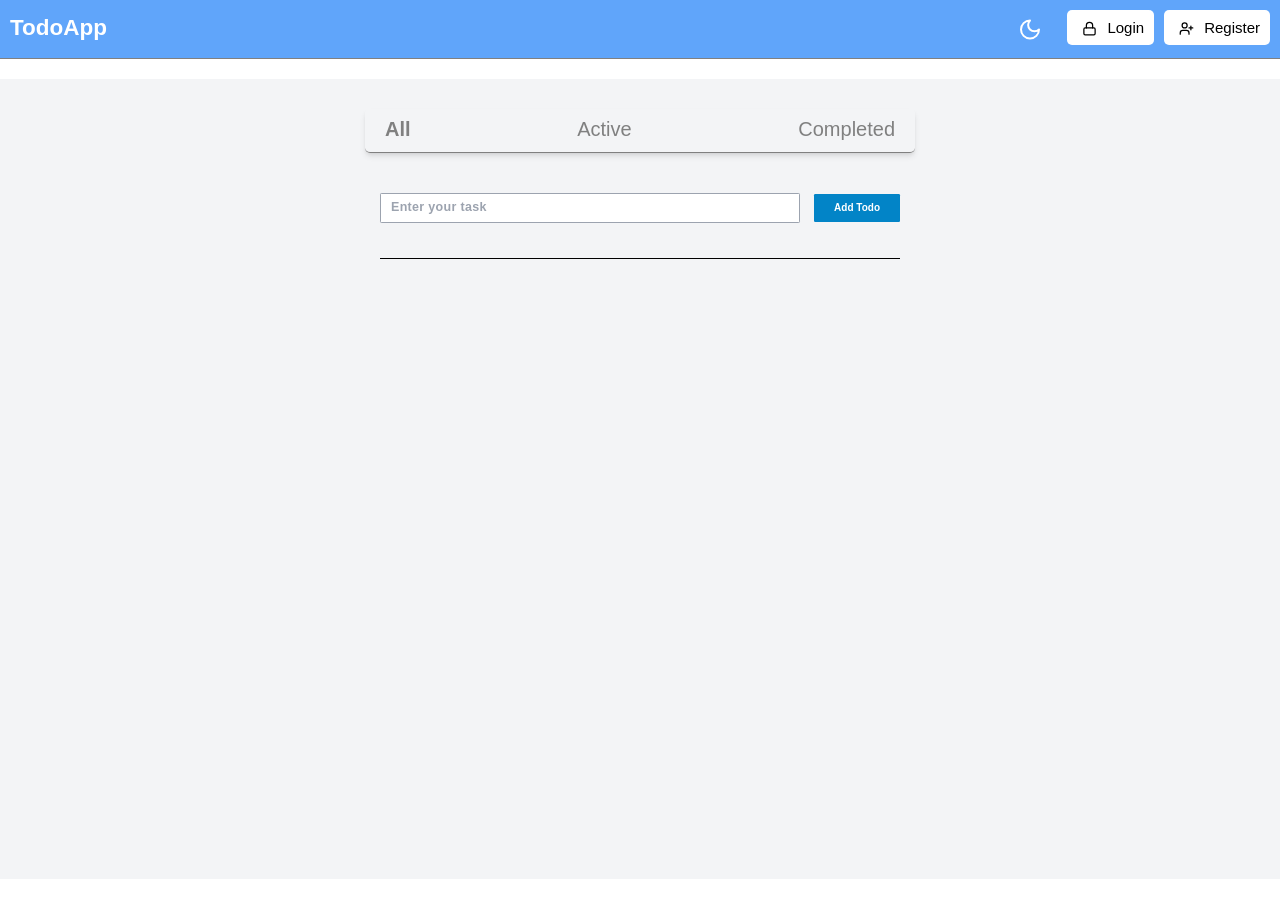
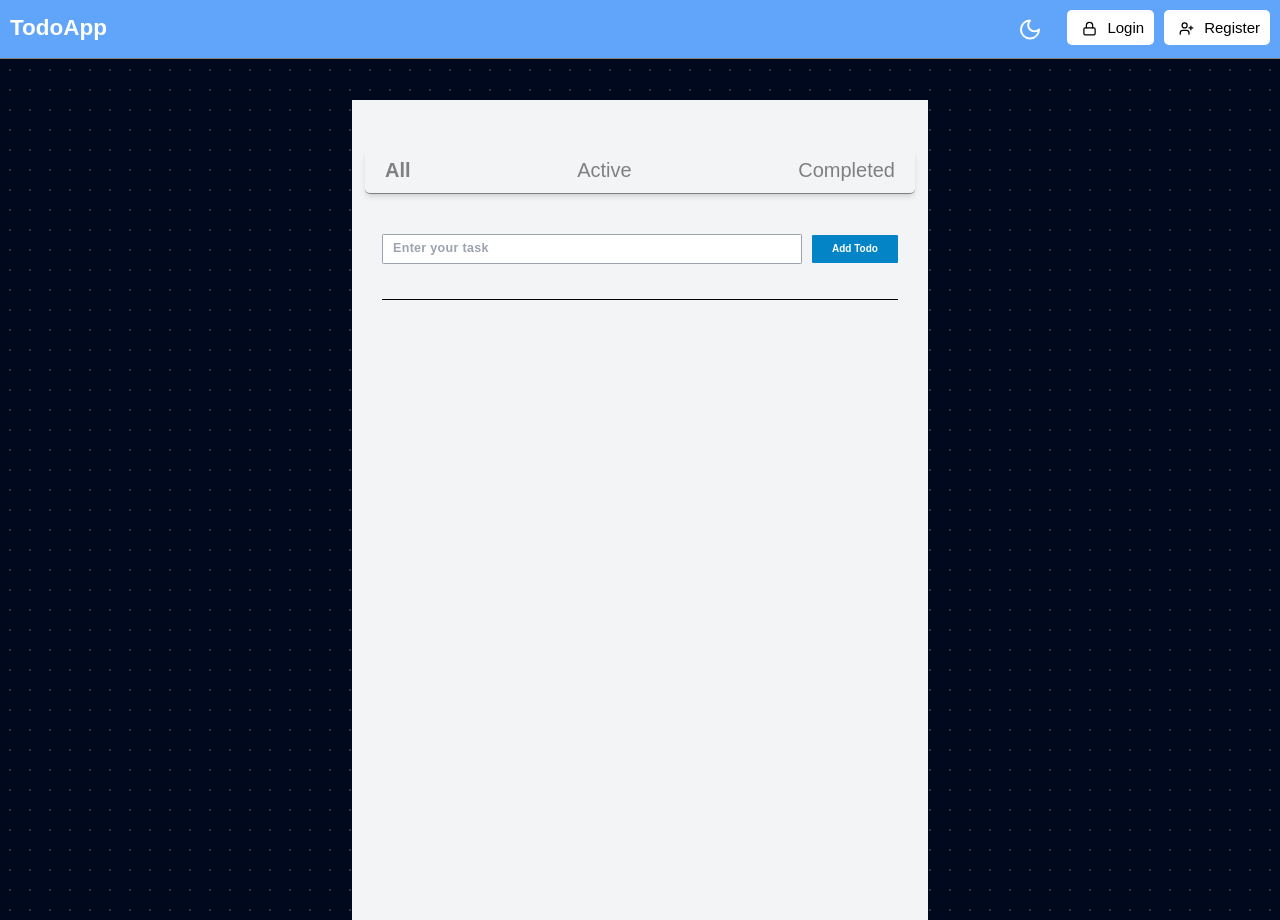
Before and after one commit to Muskan-7867/Full-stack-todo-app, a Next.js app: page / in a window 1280 px wide. Before the commit the page ends 879 px from the top, so only its background shows below. Built offline with nearby package versions, Linux system fonts and the light colour scheme.

Commit message:
add background

```diff
--- a/src/app/layout.tsx
+++ b/src/app/layout.tsx
@@ -1,4 +1,3 @@
-
 import type { Metadata } from "next";
 import { Inter } from "next/font/google";
 
@@ -19,9 +18,18 @@ export default function RootLayout({
 }>) {
   return (
     <html lang="en">
-      <body className={inter.className}>
-        <Navbarmain />
-        {children}
+      <body
+        className={`${inter.className} bg-[#000000] bg-[radial-gradient(#ffffff33_1px,#00091d_1px)] bg-[size:20px_20px] w-screen min-h-screen overflow-y-scroll scrollbar-hide`}
+      >
+        {/* Fixed Navbar */}
+        <div className="top-0 z-10 fixed w-full">
+          <Navbarmain />
+        </div>
+
+        {/* Main content */}
+        <main >
+          {children}
+        </main>
       </body>
     </html>
   );
```
